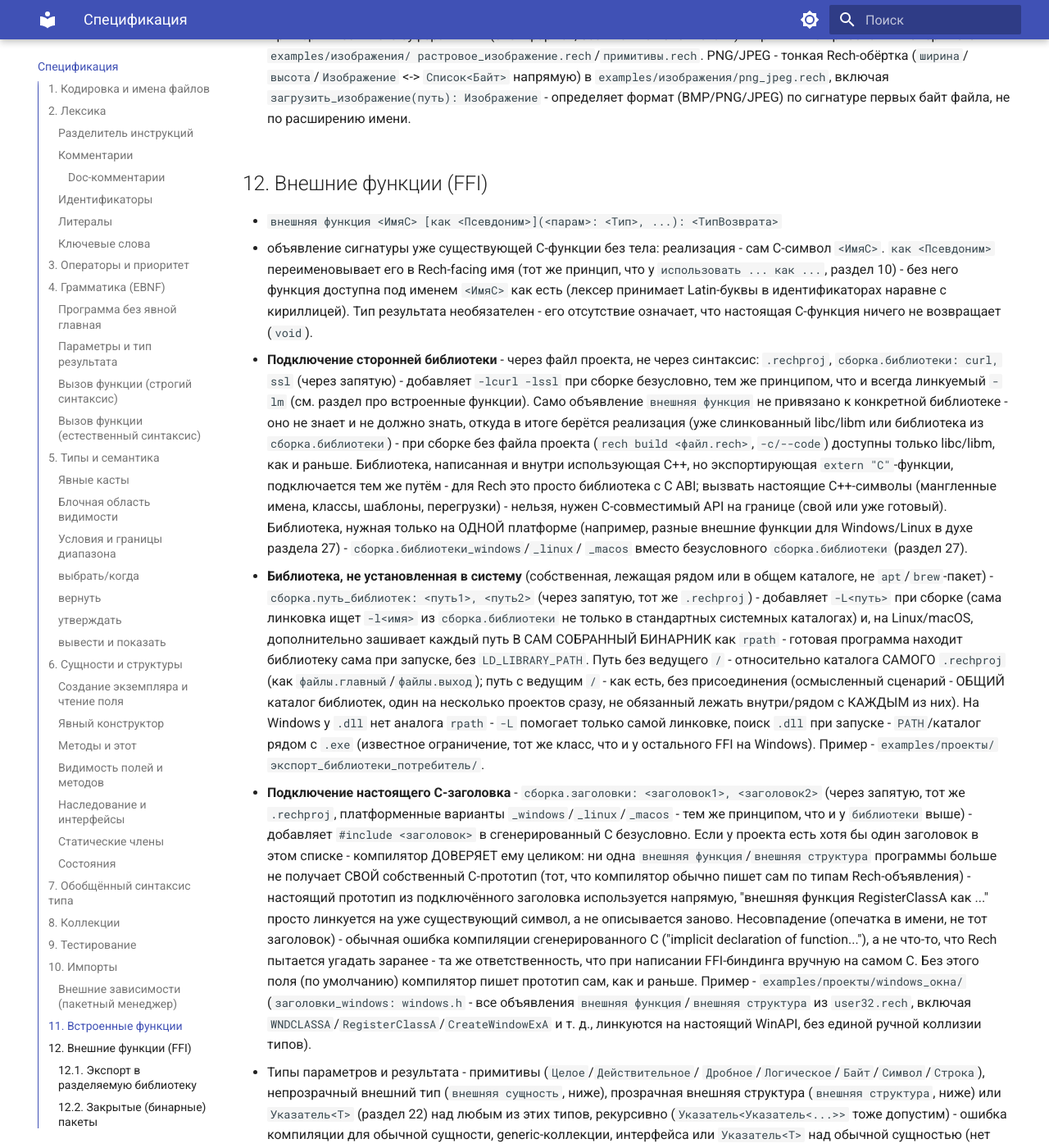
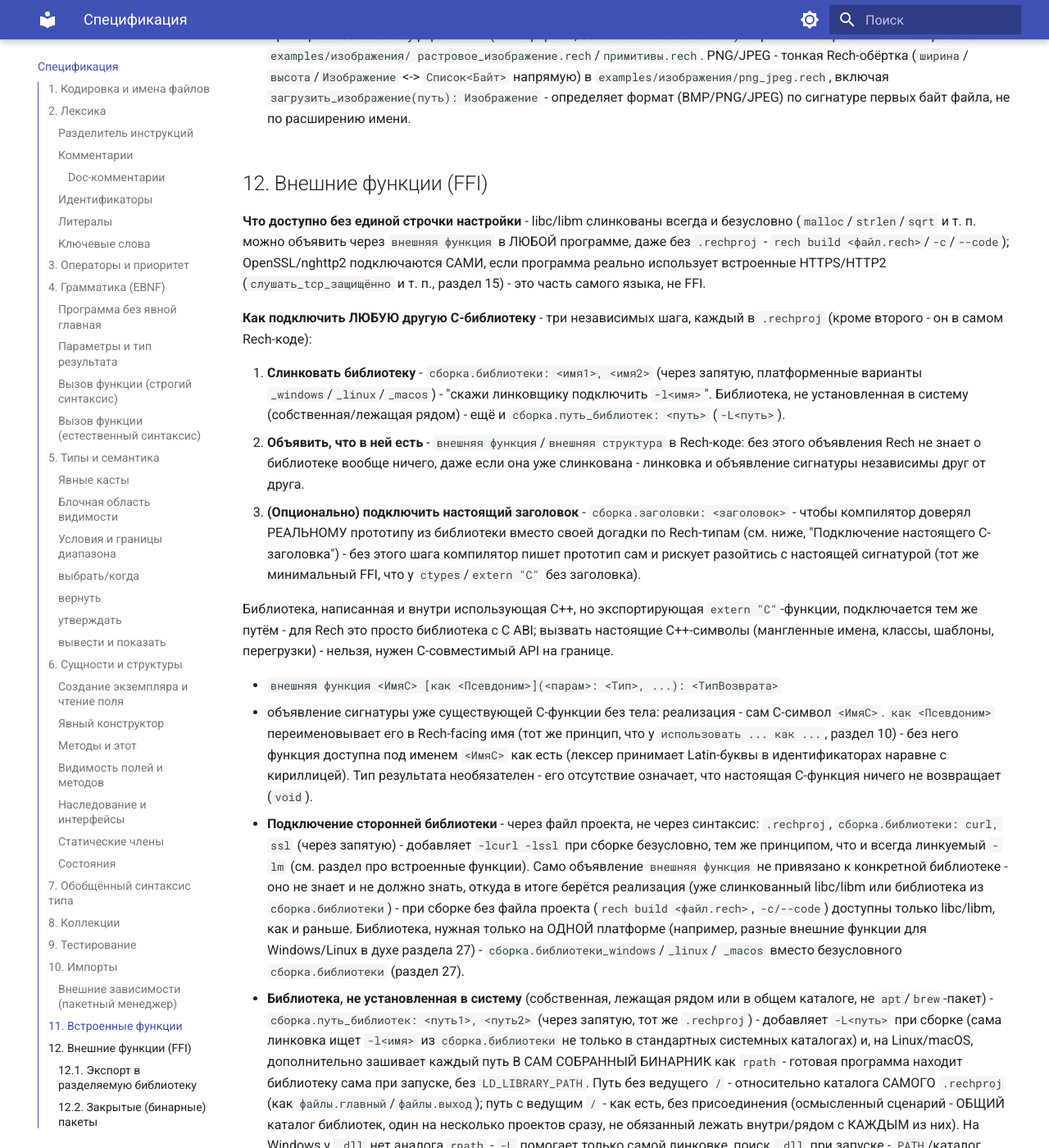
Before and after one commit to IlyaFeoktistov/Rech, an MkDocs documentation site: the page built from docs/SPEC.md, in a window 1280 px wide and 1400 px high, scrolled down 45297 px. Shown: the whole window at 82% size. Built offline with MkDocs 1.6.1 and Material for MkDocs 9.7.7, drawn with Linux system fonts in a browser that asks for light colours; some of the changed text lies outside the part shown.

Commit message:
Документация: обзор FFI - что доступно без настройки, три шага для любой библиотеки

```diff
--- a/docs/SPEC.md
+++ b/docs/SPEC.md
@@ -2497,6 +2497,38 @@ hash при первом скачивании и фиксируется в `.rec
 
 ## 12. Внешние функции (FFI)
 
+**Что доступно без единой строчки настройки** - libc/libm слинкованы
+всегда и безусловно (`malloc`/`strlen`/`sqrt` и т. п. можно объявить через
+`внешняя функция` в ЛЮБОЙ программе, даже без `.rechproj` - `rech build
+<файл.rech>`/`-c`/`--code`); OpenSSL/nghttp2 подключаются САМИ, если
+программа реально использует встроенные HTTPS/HTTP2 (`слушать_tcp_защищённо`
+и т. п., раздел 15) - это часть самого языка, не FFI.
+
+**Как подключить ЛЮБУЮ другую C-библиотеку** - три независимых шага,
+каждый в `.rechproj` (кроме второго - он в самом Rech-коде):
+
+1. **Слинковать библиотеку** - `сборка.библиотеки: <имя1>, <имя2>` (через
+   запятую, платформенные варианты `_windows`/`_linux`/`_macos`) - "скажи
+   линковщику подключить `-l<имя>`". Библиотека, не установленная в
+   систему (собственная/лежащая рядом) - ещё и `сборка.путь_библиотек:
+   <путь>` (`-L<путь>`).
+2. **Объявить, что в ней есть** - `внешняя функция`/`внешняя структура` в
+   Rech-коде: без этого объявления Rech не знает о библиотеке вообще
+   ничего, даже если она уже слинкована - линковка и объявление сигнатуры
+   независимы друг от друга.
+3. **(Опционально) подключить настоящий заголовок** - `сборка.заголовки:
+   <заголовок>` - чтобы компилятор доверял РЕАЛЬНОМУ прототипу из
+   библиотеки вместо своей догадки по Rech-типам (см. ниже, "Подключение
+   настоящего C-заголовка") - без этого шага компилятор пишет прототип сам
+   и рискует разойтись с настоящей сигнатурой (тот же минимальный FFI, что
+   у `ctypes`/`extern "C"` без заголовка).
+
+Библиотека, написанная и внутри использующая C++, но экспортирующая
+`extern "C"`-функции, подключается тем же путём - для Rech это просто
+библиотека с C ABI; вызвать настоящие C++-символы (мангленные имена,
+классы, шаблоны, перегрузки) - нельзя, нужен C-совместимый API на
+границе.
+
 - `внешняя функция <ИмяC> [как <Псевдоним>](<парам>: <Тип>, ...): <ТипВозврата>`
   - объявление сигнатуры уже существующей C-функции без тела: реализация -
   сам C-символ `<ИмяC>`. `как <Псевдоним>` переименовывает его в
@@ -2513,11 +2545,7 @@ hash при первом скачивании и фиксируется в `.rec
   не знает и не должно знать, откуда в итоге берётся реализация (уже
   слинкованный libc/libm или библиотека из `сборка.библиотеки`) - при
   сборке без файла проекта (`rech build <файл.rech>`, `-c/--code`) доступны
-  только libc/libm, как и раньше. Библиотека, написанная и внутри
-  использующая C++, но экспортирующая `extern "C"`-функции, подключается
-  тем же путём - для Rech это просто библиотека с C ABI; вызвать настоящие
-  C++-символы (мангленные имена, классы, шаблоны, перегрузки) - нельзя,
-  нужен C-совместимый API на границе (свой или уже готовый). Библиотека,
+  только libc/libm, как и раньше. Библиотека,
   нужная только на ОДНОЙ платформе (например, разные внешние функции для
   Windows/Linux в духе раздела 27) - `сборка.библиотеки_windows`/`_linux`/
   `_macos` вместо безусловного `сборка.библиотеки` (раздел 27).
@@ -2668,7 +2696,8 @@ hash при первом скачивании и фиксируется в `.rec
   собственную декларацию поверх уже включённого заголовка - для символа
   ВНЕ этого списка (например, `puts` через всегда включаемый `<stdio.h>`)
   риск остаётся, объявляйте `внешняя функция` только с типами, совпадающими
-  с реальной сигнатурой.
+  с реальной сигнатурой, ИЛИ подключите `сборка.заголовки` (ниже) - тогда
+  риск снят для ЛЮБОГО символа сразу, не только курируемого списка.
 - Поддерживается и интерпретатором (`rech test`, `internal/interp`) - в
   отличие от `rech build`/`rech run` (настоящая компиляция в C и
   статическая линковка), интерпретатор вызывает C-символ в рантайме через
```
Also changed, not shown: docs/MANUAL.md (+8 -0 lines).
